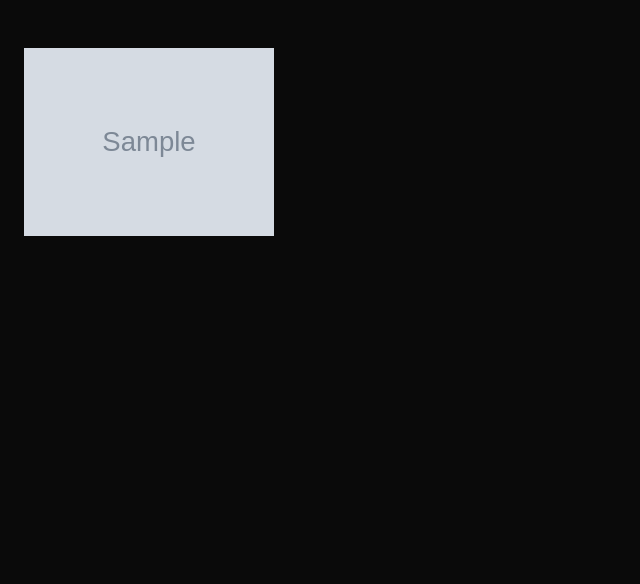
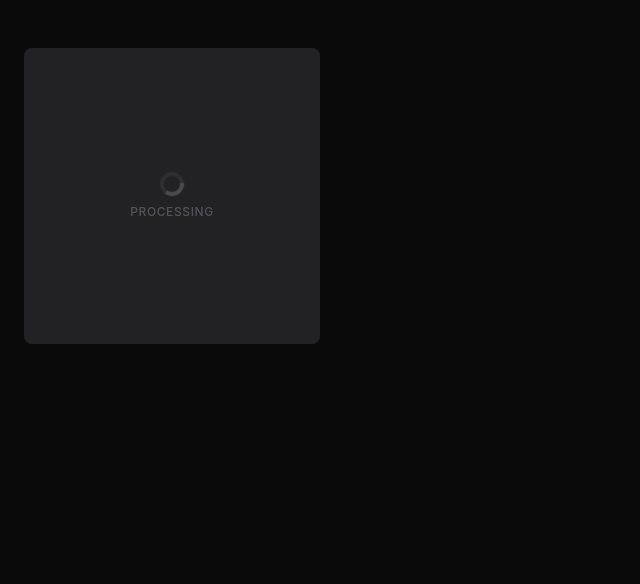
Before and after one commit to lastlem/portfolio, a Flask app: template app/templates/album.html in a window 1280 px wide. Shown: the top 584 px of the page, without its empty margins (0-640 px from the left). Run offline with Flask 3, Linux system fonts and the light colour scheme; tables that the repository leaves empty hold one stand-in row (values such as "Sample post"); the template is opened without the code that fills it: values that come from a table or form of the project are taken from there, most other values are stand-ins (such as "Sample title", 1, 10 or a date in 2020); grey boxes marked "Sample" are stand-in pictures; some libraries are stand-ins or nearby versions.

Commit message:
Some changes

```diff
--- a/app/__init__.py
+++ b/app/__init__.py
@@ -19,7 +19,7 @@ def create_app():
         db.create_all()
         # Безопасная миграция: добавляем новые колонки если их ещё нет
         with db.engine.connect() as conn:
-            for col in ['img_width INTEGER', 'img_height INTEGER']:
+            for col in ['img_width INTEGER', 'img_height INTEGER', 'status VARCHAR(20) DEFAULT \'ready\'']:
                 try:
                     conn.execute(text(f'ALTER TABLE photo ADD COLUMN {col}'))
                     conn.commit()
--- a/app/models.py
+++ b/app/models.py
@@ -21,4 +21,5 @@ class Photo(db.Model):
     is_cover = db.Column(db.Boolean, default=False)
     img_width = db.Column(db.Integer, nullable=True)
     img_height = db.Column(db.Integer, nullable=True)
+    status = db.Column(db.String(20), default='ready')
     created_at = db.Column(db.DateTime, default=datetime.utcnow)
--- a/app/templates/album.html
+++ b/app/templates/album.html
@@ -73,8 +73,8 @@
 <!-- Justified Collage Gallery -->
 <div class="max-w-[120rem] mx-auto px-2 sm:px-4 lg:px-6 py-8 sm:py-12" x-data="galleryLoader()">
 
-    <!-- Justified Flex Container -->
-    <div id="photo-grid" class="flex flex-wrap gap-1 sm:gap-2 after:content-[''] after:flex-grow-[99999] after:min-w-[30%]">
+    <!-- Masonry Container -->
+    <div id="photo-grid" class="columns-2 md:columns-3 lg:columns-4 gap-2 sm:gap-4">
         {% include "partials/photo_grid.html" %}
     </div>
 
--- a/app/templates/partials/photo_grid.html
+++ b/app/templates/partials/photo_grid.html
@@ -1,17 +1,27 @@
 {% for photo in photos %}
-<div class="photo-item group relative overflow-hidden bg-zinc-900 flex-grow"
+<div class="photo-item group relative overflow-hidden bg-zinc-900 rounded-lg break-inside-avoid w-full mb-2 sm:mb-4"
      id="photo-{{ photo.id }}"
-     style="flex-grow: {{ (photo.img_width / photo.img_height) if (photo.img_height and photo.img_height > 0) else 1 }};
-            width: {{ (photo.img_width / photo.img_height * 250) if (photo.img_height and photo.img_height > 0) else 250 }}px;
-            max-height: 500px;"
      data-w="{{ photo.img_width or 400 }}"
      data-h="{{ photo.img_height or 300 }}">
 
+    <!-- Maintain aspect ratio based on original image size to prevent layout shifts -->
+    <div style="padding-bottom: {{ (photo.img_height / photo.img_width * 100) if (photo.img_width and photo.img_width > 0) else 75 }}%;"></div>
+
+    {% if photo.status == 'processing' %}
+        <!-- Pulsing placeholder while processing -->
+        <div class="absolute inset-0 bg-zinc-800 animate-pulse flex flex-col items-center justify-center">
+            <svg class="animate-spin h-6 w-6 text-zinc-500 mb-2" xmlns="http://www.w3.org/2000/svg" fill="none" viewBox="0 0 24 24">
+                <circle class="opacity-25" cx="12" cy="12" r="10" stroke="currentColor" stroke-width="4"></circle>
+                <path class="opacity-75" fill="currentColor" d="M4 12a8 8 0 018-8V0C5.373 0 0 5.373 0 12h4zm2 5.291A7.962 7.962 0 014 12H0c0 3.042 1.135 5.824 3 7.938l3-2.647z"></path>
+            </svg>
+            <span class="text-[10px] sm:text-xs text-zinc-500 font-medium tracking-wider uppercase">Processing</span>
+        </div>
+    {% else %}
+        <!-- Actual Image -->
         <div class="photo-skeleton absolute inset-0 bg-zinc-800 animate-pulse"></div>
-
         <img src="{{ url_for('static', filename=photo.thumbnail_path) }}"
              data-full="{{ url_for('static', filename=photo.original_path) }}"
-         class="w-full h-full object-cover cursor-pointer opacity-0 transition-all duration-300 group-hover:scale-[1.03]"
+             class="absolute inset-0 w-full h-full object-cover cursor-pointer opacity-0 transition-all duration-300 group-hover:scale-[1.03]"
              loading="lazy"
              alt="Photo"
              onload="this.previousElementSibling.style.display='none'; this.style.opacity='1';"
@@ -26,6 +36,7 @@
                 </svg>
             </a>
         </div>
+    {% endif %}
 
     {% if is_admin %}
     <div class="absolute top-2 right-2 opacity-0 group-hover:opacity-100 transition-opacity duration-300 z-10 flex flex-col gap-2">
--- a/docker-compose.yml
+++ b/docker-compose.yml
@@ -25,6 +25,7 @@ services:
       - DATABASE_URL=postgresql://${POSTGRES_USER:-postgres}:${POSTGRES_PASSWORD:-postgres}@db:5432/${POSTGRES_DB:-photofolio}
       - SECRET_KEY=${SECRET_KEY}
       - EXPLORE_SECRET=${EXPLORE_SECRET:-my-secret-key}
+      - ADMIN_SECRET=${ADMIN_SECRET:-admin-secret}
     depends_on:
       db:
         condition: service_healthy
```
Also changed, not shown: app/image_utils.py (+36 -23 lines), app/routes.py (+19 -4 lines). Lines whose indentation alone changed are shown as unchanged.
